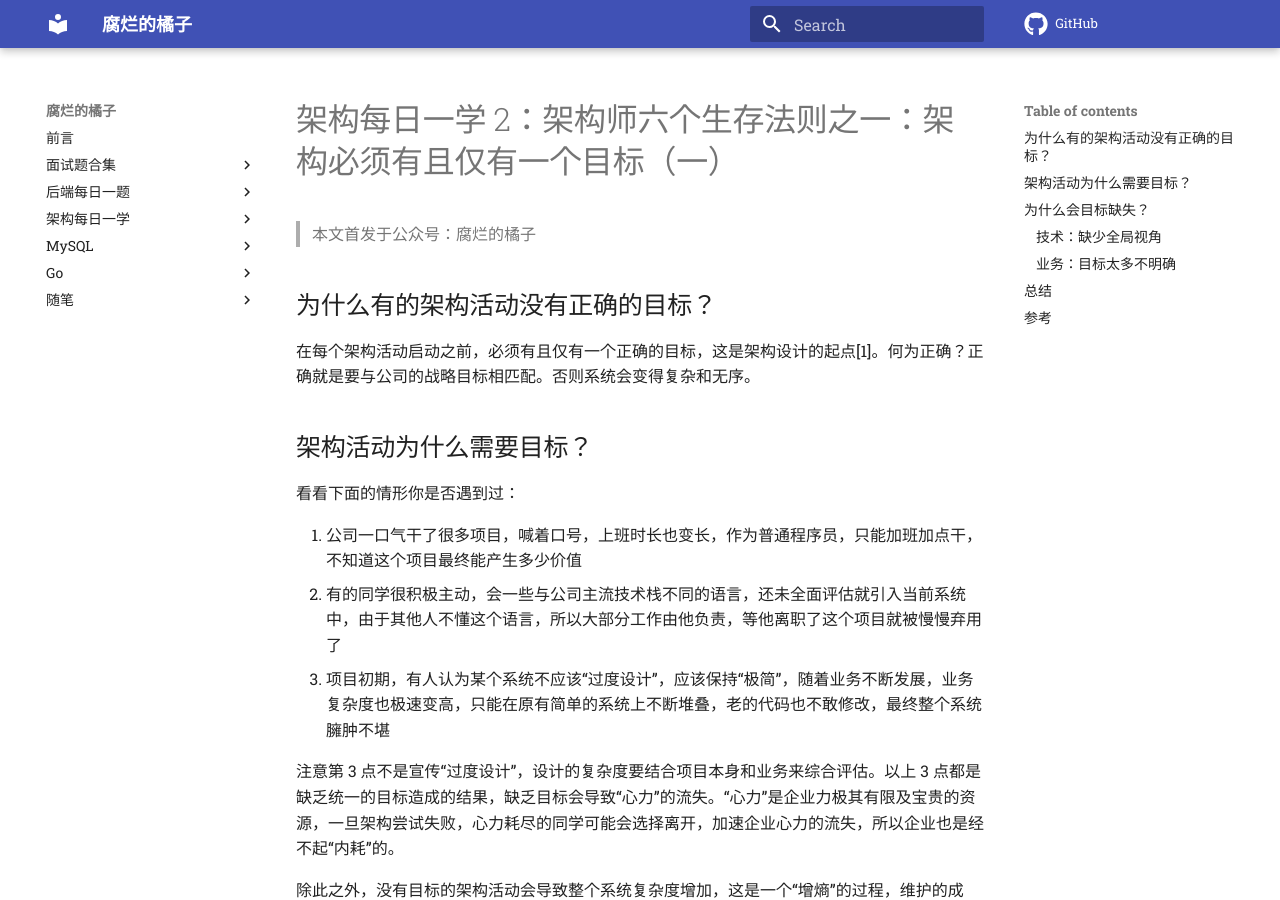
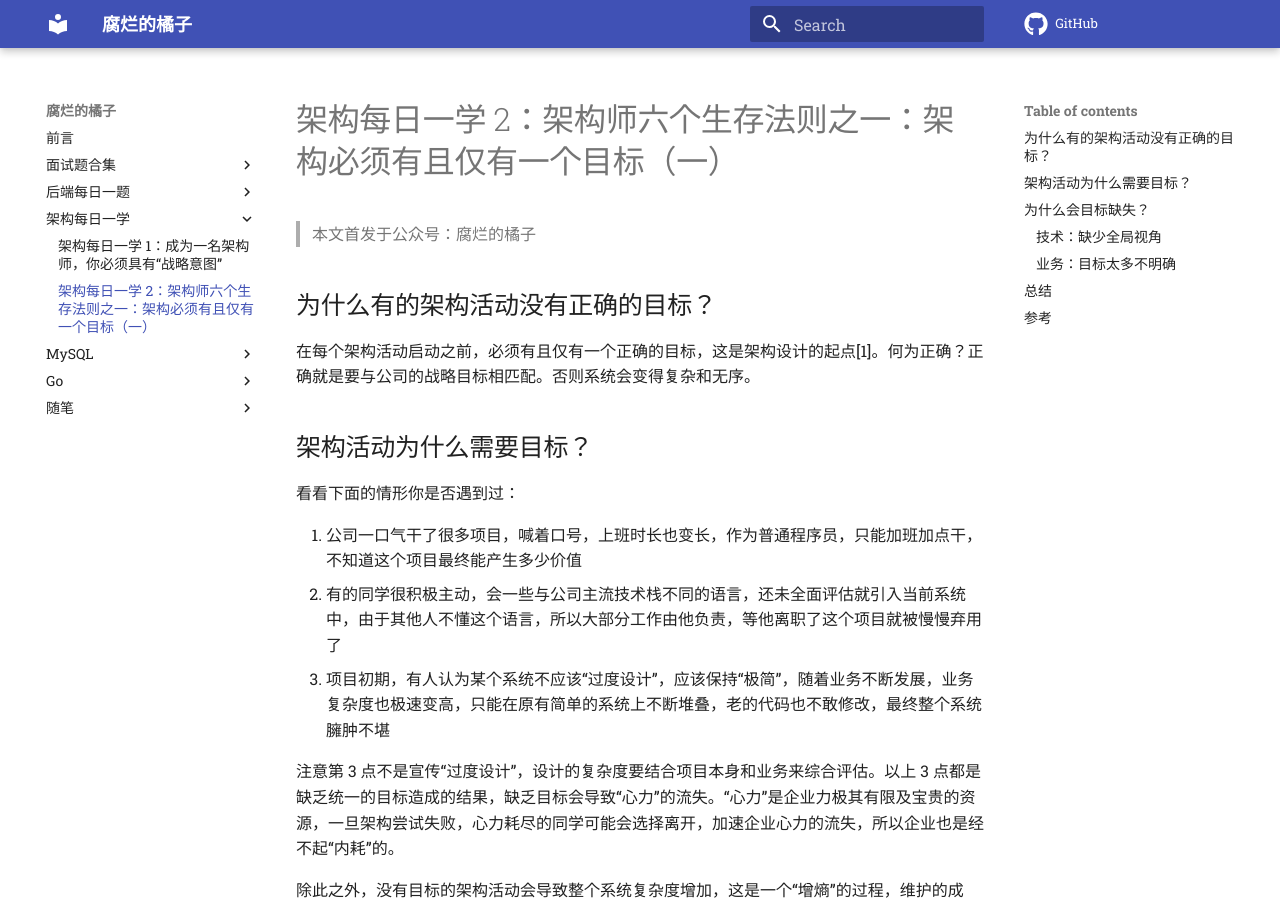
Before and after one commit to z1ming/cs-Hydra, an MkDocs documentation site: the page built from docs/文章/jiagou2.md, in a window 1280 px wide and 900 px high. Built offline with MkDocs 1.6.1 and Material for MkDocs 9.7.7, drawn with Linux system fonts in a browser that asks for light colours; comment, search, counter and statistics services are not loaded.

Commit message:
Update mkdocs.yml
Signed-off-by: Ziming Meng <zimingm94@gmail.com>

```diff
--- a/mkdocs.yml
+++ b/mkdocs.yml
@@ -14,6 +14,7 @@ nav:
     - 后端每日一题 1：三次握手: 文章/three-hands-shake.md
   - 架构每日一学:
     - 架构每日一学 1：成为一名架构师，你必须具有“战略意图”: 文章/jiagou1.md
+    - 架构每日一学 2：架构师六个生存法则之一：架构必须有且仅有一个目标（一）: 文章/jiagou2.md
   - MySQL:
     - 哲学家就餐：死锁及解决方案 Java: 文章/DiningPhilosophers.md
     - InnoDB 锁介绍: 文章/InnoDB-Locking.md
```
